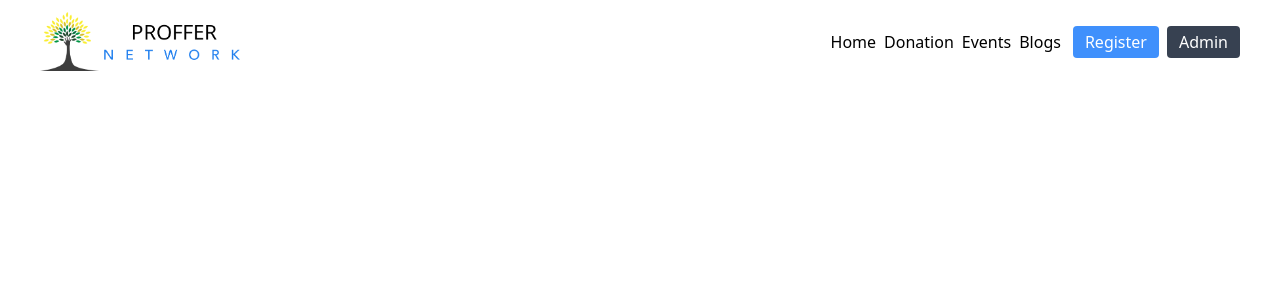
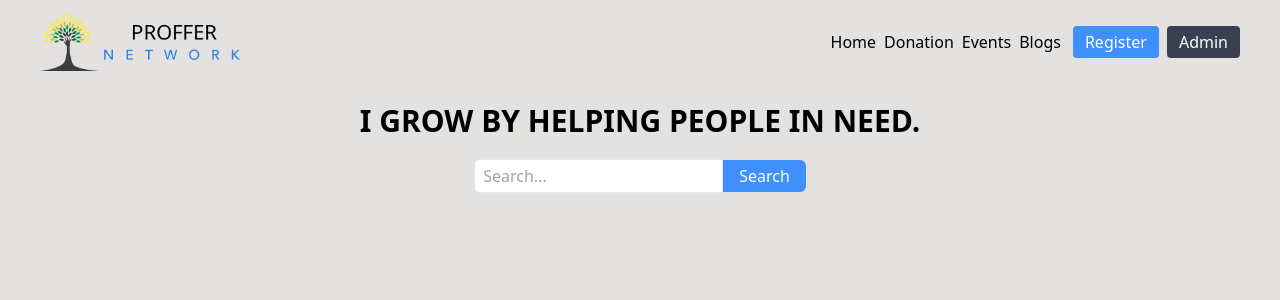
Before and after one commit to MazharulDev/proffer-network, a React (Create React App) app: page / in a window 1280 px wide. Shown: the top 300 px of the page. Built offline with nearby package versions, Linux system fonts and the light colour scheme; no server answers.

Commit message:
login with google included

```diff
--- a/package.json
+++ b/package.json
@@ -6,8 +6,10 @@
     "@testing-library/jest-dom": "^5.16.4",
     "@testing-library/react": "^13.1.1",
     "@testing-library/user-event": "^13.5.0",
+    "firebase": "^9.6.11",
     "react": "^18.0.0",
     "react-dom": "^18.0.0",
+    "react-firebase-hooks": "^5.0.3",
     "react-icons": "^4.3.1",
     "react-router-dom": "^6.3.0",
     "react-scripts": "5.0.1",
--- a/public/index.html
+++ b/public/index.html
@@ -26,7 +26,7 @@
     -->
     <title>React App</title>
   </head>
-  <body>
+  <body style="background-color: rgb(228, 225, 225);">
     <noscript>You need to enable JavaScript to run this app.</noscript>
     <div id="root"></div>
     <!--
--- a/src/components/Header/Header.js
+++ b/src/components/Header/Header.js
@@ -1,11 +1,24 @@
-import React, { useState } from 'react';
+import React, { useEffect, useState } from 'react';
 import { Link } from 'react-router-dom';
 import logo from '../../images/logos/Group 1329.png'
 import { HiMenu } from 'react-icons/hi'
 import { AiOutlineCloseCircle } from "react-icons/ai"
+import auth from '../../firebase.init';
+import { useAuthState } from 'react-firebase-hooks/auth';
+import { signOut } from 'firebase/auth';
 
 const Header = () => {
+    const [user, loading] = useAuthState(auth);
     const [open, setOpen] = useState(false);
+    const [userName,setUserName]=useState('');
+    useEffect(()=>{
+        if(user){
+            setUserName(user?.displayName)
+        }
+    },[user])
+    const handleSignOut=()=>{
+        signOut(auth)
+    }
     return (
         <div className=''>
             <div onClick={() => setOpen(!open)} className='md:hidden'>
@@ -22,10 +35,16 @@ const Header = () => {
                             <Link to='/donation'>Donation</Link>
                             <Link to='/events'>Events</Link>
                             <Link to='/blogs'>Blogs</Link>
+
                         </div>
-                        <div className='flex gap-2'>
-                            <Link to='/register'><button className='px-3 py-1 hover:bg-[#186fe2] bg-[#3F90FC] text-white rounded'>Register</button></Link>
-                            <Link to='/login'><button className='px-3 py-1 hover:bg-gray-600 bg-gray-700 text-white rounded'>Admin</button></Link>
+                        <div className='flex items-center gap-2'>
+                            <>
+                                {
+                                    user ? <div><span className='font-bold'>{userName}</span> <button onClick={handleSignOut} className='px-3 py-1 bg-indigo-400 rounded text-white'>Sign Out</button> </div> :
+                                    <Link to='/login'><button className='px-3 py-1 hover:bg-[#186fe2] bg-[#3F90FC] text-white rounded'>Register</button></Link>
+                                }
+                            </>
+                            <Link to='/admin'><button className='px-3 py-1 hover:bg-gray-600 bg-gray-700 text-white rounded'>Admin</button></Link>
                         </div>
                     </div>
                 </div>
--- a/src/components/Home/Home.js
+++ b/src/components/Home/Home.js
@@ -1,13 +1,12 @@
 import React from 'react';
-import { Route, Routes } from 'react-router-dom';
 import Header from '../Header/Header';
+import SearchSection from '../pages/SearchSection/SearchSection';
 
 const Home = () => {
     return (
         <div>
-            <Routes>
-                <Route path='/' element={<Header />}></Route>
-            </Routes>
+            <Header/>
+            <SearchSection />
         </div>
     );
 };
--- a/src/components/pages/Login/Login.js
+++ b/src/components/pages/Login/Login.js
@@ -1,9 +1,29 @@
 import React from 'react';
-
+import logo from '../../../images/logos/Group 1329.png'
+import {FcGoogle} from 'react-icons/fc'
+import { Link } from 'react-router-dom';
+import auth from '../../../firebase.init';
+import { useSignInWithGoogle } from 'react-firebase-hooks/auth';
 const Login = () => {
+    const [signInWithGoogle, user, loading, error] = useSignInWithGoogle(auth);
+    const handleGoogleSignIn=()=>{
+        signInWithGoogle();
+    }
     return (
         <div>
-            <h2>Login page</h2>
+            <div className='flex justify-center mt-5'>
+                <img width={200} src={logo} alt="" />
+            </div>
+            <div className='bg-white w-2/5 mx-auto mt-10 px-20 py-36 rounded border-4 border-gray-300'>
+                <div className='text-center'>
+                    <h2 className='text-center text-2xl font-bold mb-5'>Login with</h2>
+                    <button onClick={handleGoogleSignIn} className='px-20 py-1 border rounded-full hover:bg-gray-300 transition flex justify-between items-center mx-auto gap-5'>
+                        <FcGoogle className='ml-0'></FcGoogle>
+                        continue with google
+                    </button>
+                    <p className='mt-3'>Don't have an account? <Link className='text-blue-400 underline' to='/register'>Create an account</Link></p>
+                </div>
+            </div>
         </div>
     );
 };
--- /dev/null
+++ b/src/components/pages/SearchSection/SearchSection.js
@@ -0,0 +1,13 @@
+import React from 'react';
+
+const SearchSection = () => {
+    return (
+        <div className='mt-5 w-2/4 mx-auto text-center'>
+            <h2 className='text-3xl uppercase font-bold'>I grow by helping people in need.</h2>
+            <input className='py-1 px-2 border rounded-l-md mt-5' type="text" name="" placeholder='Search...' />
+            <button className='px-4 py-1 bg-[#3F90FC] rounded-r-md text-white'>Search</button>
+        </div>
+    );
+};
+
+export default SearchSection;
--- /dev/null
+++ b/src/firebase.init.js
@@ -0,0 +1,20 @@
+// Import the functions you need from the SDKs you need
+import { initializeApp } from "firebase/app";
+import {getAuth} from 'firebase/auth'
+// TODO: Add SDKs for Firebase products that you want to use
+// https://firebase.google.com/docs/web/setup#available-libraries
+
+// Your web app's Firebase configuration
+const firebaseConfig = {
+  apiKey: "AIzaSyBrNrpa-Up71GtxfppwvVl64TT6hQ4QC1A",
+  authDomain: "fir-practice-99dd8.firebaseapp.com",
+  projectId: "fir-practice-99dd8",
+  storageBucket: "fir-practice-99dd8.appspot.com",
+  messagingSenderId: "783927463479",
+  appId: "1:783927463479:web:a92120bad9f1733bcff9b2"
+};
+
+// Initialize Firebase
+const app = initializeApp(firebaseConfig);
+const auth=getAuth(app);
+export default auth;
```
Also changed, not shown: src/_imgUrl.js (added, +21 -0 lines), 1 other file (tests, documents, lock files or other folders).
